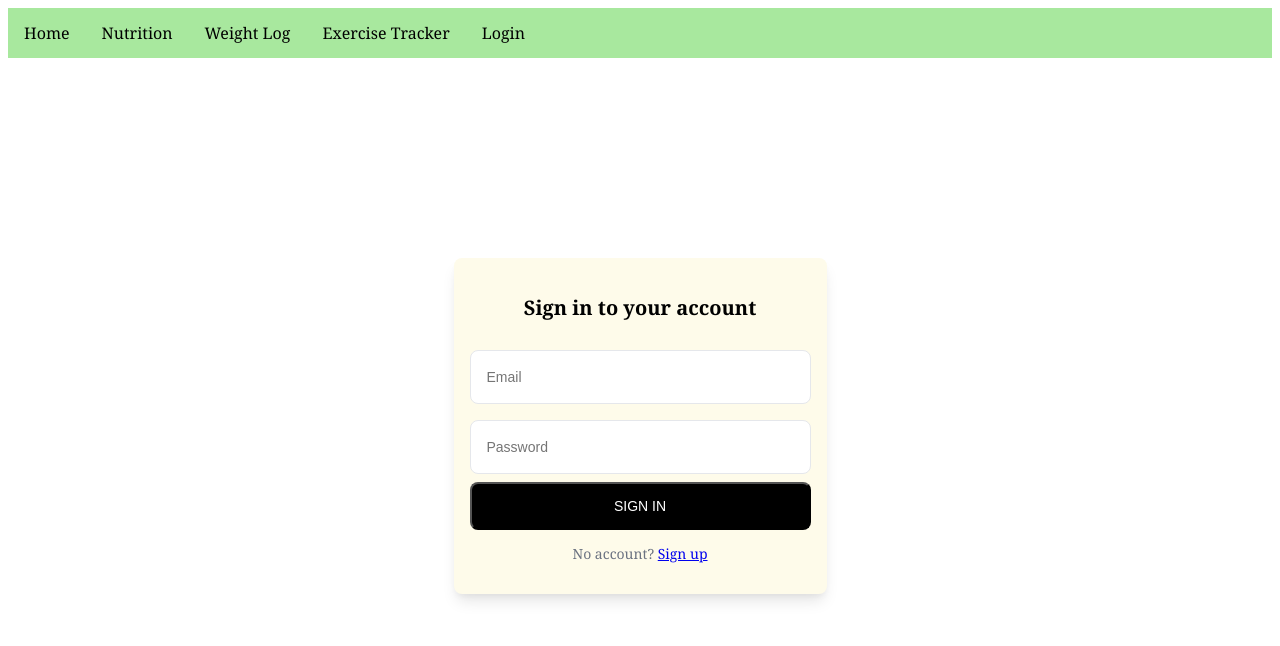
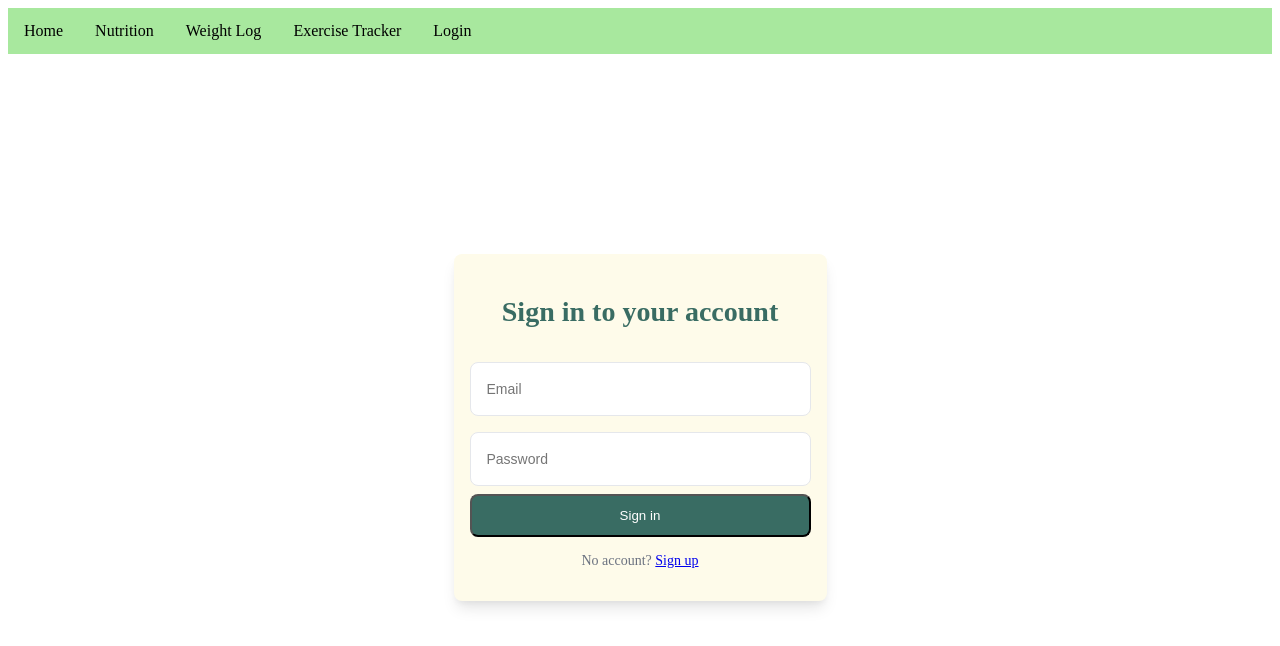
Before and after one commit to jmarison/ClientSideProject324, a plain HTML site: page assets/pages/login.html in a window 1280 px wide. Drawn offline with Linux system fonts and the light colour scheme.

Commit message:
minor styling changes

```diff
--- a/assets/pages/login.html
+++ b/assets/pages/login.html
@@ -2,8 +2,9 @@
 <html>
     <head>
         <title>Log in | Sign Up</title>
+        <link rel="stylesheet" href="../../assets/styles/navBar.css">
         <link rel="stylesheet" href="../../assets/styles/login.css">
-        <link rel="stylesheet" href="../../assets/styles/navBar.css">
+
 
 
 
--- a/assets/styles/login.css
+++ b/assets/styles/login.css
@@ -1,22 +1,31 @@
+:root{
+    --color-background: white;
+    --color-section-background: #fefbea;
+    --color-buttons: #396c63;
+    --color-button-hovers: #396c63c5;
 
+
+    --box-shadow: 0 10px 15px -3px rgba(0, 0, 0, 0.1), 0 4px 6px -2px rgba(0, 0, 0, 0.05);
+  }
 #loginform {
-    background-color: #fefbea;
+    background-color: var(--color-section-background);
     display: block;
     padding: 1rem;
     max-width: 350px;
     border-radius: 0.5rem;
-    box-shadow: 0 10px 15px -3px rgba(0, 0, 0, 0.1), 0 4px 6px -2px rgba(0, 0, 0, 0.05);
+    box-shadow: var(--box-shadow);
     justify-self: center;
     margin-top: 200px;
   }
 
   .form-title {
-    font-size: 1.25rem;
+    font-size: 1.75rem;
     line-height: 1.75rem;
     font-weight: 600;
     text-align: center;
-    color: #000;
+    color: var(--color-buttons);
   }
+
 
   .input-container {
     position: relative;
@@ -30,7 +39,7 @@
 
   .input-container input {
     border-radius: 0.5rem;
-    background-color: #fff;
+    background-color: var(--color-background);
     padding: 1rem;
     padding-right: 3rem;
     font-size: 0.875rem;
@@ -44,17 +53,14 @@
     padding-bottom: 0.75rem;
     padding-left: 1.25rem;
     padding-right: 1.25rem;
-    background-color: black;
-    color: #ffffff;
-    font-size: 0.875rem;
-    line-height: 1.25rem;
-    font-weight: 500;
+    background-color: var(--color-buttons);
+    color: white;
     width: 100%;
     border-radius: 0.5rem;
-    text-transform: uppercase;
+
   }
   .submit:hover{
-    background-color: rgb(26, 26, 26);
+    background-color: var(--color-button-hovers);
   }
   .signup-link {
     color: #6B7280;
--- a/assets/styles/navBar.css
+++ b/assets/styles/navBar.css
@@ -1,17 +1,15 @@
-body {
-    font-family: Cambria, Cochin, Georgia, Times, "Times New Roman", serif;
-    background-color: white;
-    /*background-color: #99d390;*/
-   /*background-image: url(../../media/images/cover-image.jpg);
-    background-position: center;
-    background-repeat: no-repeat;
-    background-size: cover; */
-    font-size: 12px;
-    height: 2048px;
-    height: 100vh;
+:root{
+  --color-background: white;
+  --color-section-background: #fefbea;
+  --color-buttons: #396c63;
+  --color-button-hovers: #396c63c5;
+
+
+  --box-shadow: 0 10px 15px -3px rgba(0, 0, 0, 0.1), 0 4px 6px -2px rgba(0, 0, 0, 0.05);
 }
 #navBar{
   width: auto;
+  height: auto;
   overflow: hidden;
   background-color: #a8e89e;
 }
@@ -26,5 +24,5 @@ body {
 }
 
   #navBar a:hover{
-    background-color:rgba(143, 169, 48, 0.63)
+    background-color: #83b67cf1;
   }
--- a/assets/styles/styles.css
+++ b/assets/styles/styles.css
@@ -1,6 +1,18 @@
+:root{
+  --color-background: white;
+  --color-section-background: #fefbea;
+  --color-buttons: #396c63;
+  --color-button-hovers: #396c63c5;
+
+
+  --box-shadow: 0 10px 15px -3px rgba(0, 0, 0, 0.1), 0 4px 6px -2px rgba(0, 0, 0, 0.05);
+}
+
+
+
 body {
   font-family: Cambria, Cochin, Georgia, Times, "Times New Roman", serif;
-  background-color: white;
+  background-color: var(--color-background);
   /*background-color: #99d390;*/
  /*background-image: url(../../media/images/cover-image.jpg);
   background-position: center;
@@ -14,13 +26,13 @@ body {
 .innermargian {
   width: 60%;
   max-width: 600px;
-  background-color: #fefbea;
+  background-color: var(--color-section-background);
   padding: 50px;
   margin-top: 50px;
   border-radius: 15px;
   margin-left: auto;
   margin-right: auto;
-  box-shadow: 0 10px 15px -3px rgba(0, 0, 0, 0.1), 0 4px 6px -2px rgba(0, 0, 0, 0.05);
+  box-shadow: var(--box-shadow);
 }
 #introduction {
   color: #396c63;
@@ -57,15 +69,16 @@ body {
   gap: 10px;
   max-width: 720px;
   max-height: 1024px;
-  background-color: #a8e89e;
+  background-color: var(--color-section-background);
   padding: 20px;
   border-radius: 20px;
   position: relative;
   color: white;
   margin-left: auto;
   margin-right: auto;
+  box-shadow: var(--box-shadow);
 }
-.formTitle {
+.formTitle  {
   font-size: 32px;
   color: #396c63;
   font-weight: 600;
@@ -98,7 +111,7 @@ body {
   outline: 0;
   border: none;
   border-radius: 10px;
-  background-color: rgba(227, 218, 218, 0.63);
+  background-color: white;
   display: flex;
   align-items: center;
   line-height: 1;
@@ -119,7 +132,7 @@ body {
   color: white;
   border: none;
   outline: none;
-  background-color: #ff8b00;
+  background-color: var(--color-buttons);
   margin: 10px;
   padding: 10px;
   border-radius: 10px;
@@ -127,7 +140,7 @@ body {
   cursor: pointer;
 }
 .formButton:hover{
-  background-color: #d97600;
+  background-color: var(--color-button-hovers);
 }
 
 #calorieFinal{
@@ -136,7 +149,7 @@ body {
   text-align: center;
 }
 #nutritionalInput{
-  background-color: #a8e89e;
+  background-color: var(--color-section-background);
   max-width: 1440px;
   width: 90%;
   max-height: 1024px;
@@ -148,13 +161,14 @@ body {
   padding: 5px;
   display: grid;
   justify-items: center;
+  box-shadow: var(--box-shadow);
 }
 #foodSection, #exerciseSection{
   width: 75%;
   border: black 10px;
 }
 #nutritionalInput button:hover{
-  background-color: #d97600;
+  background-color: var(--color-button-hovers);
 }
 
 
```
Also changed, not shown: assets/pages/nutrition.html (+1 -1 lines). Lines whose indentation alone changed are shown as unchanged.
